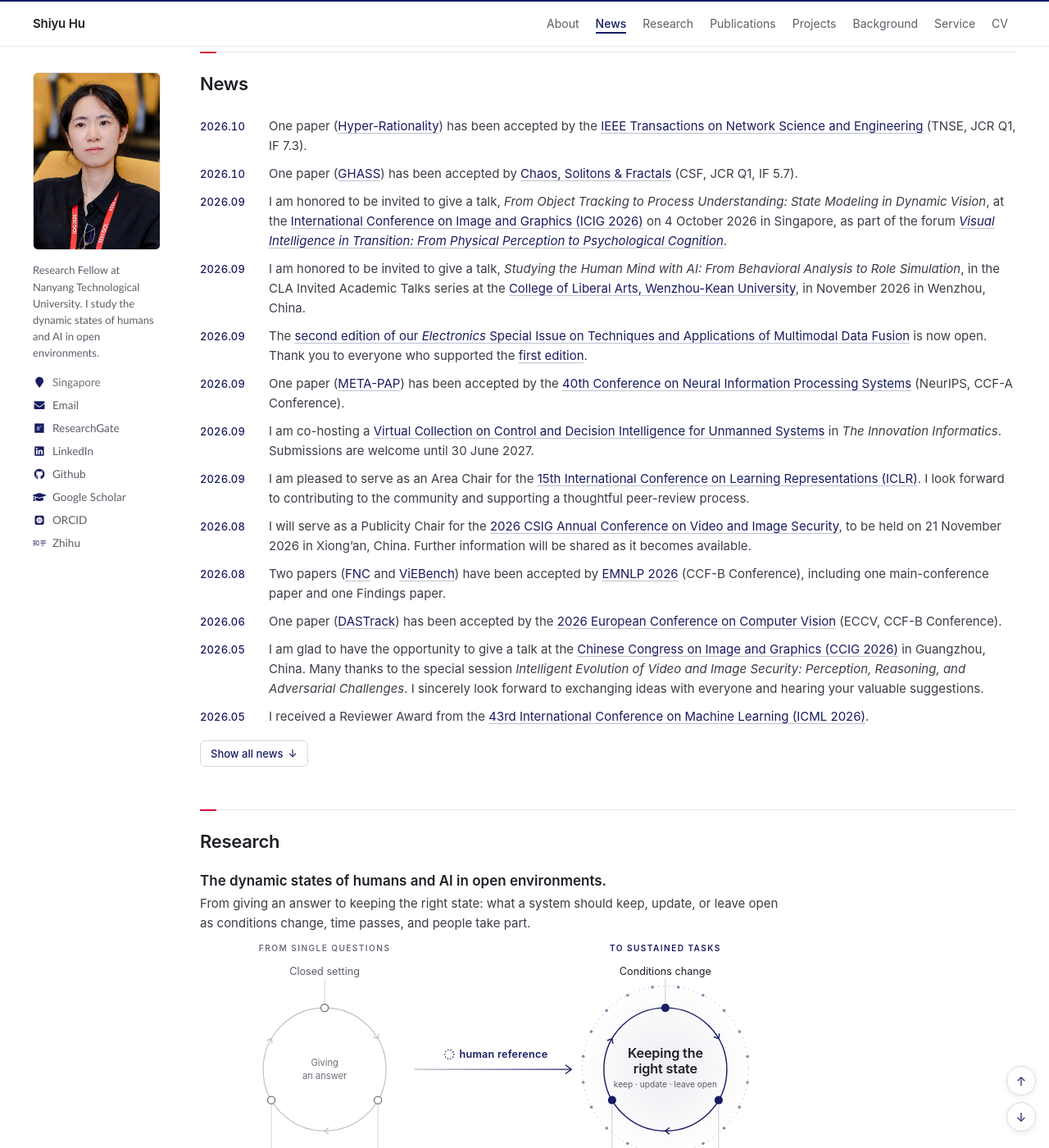
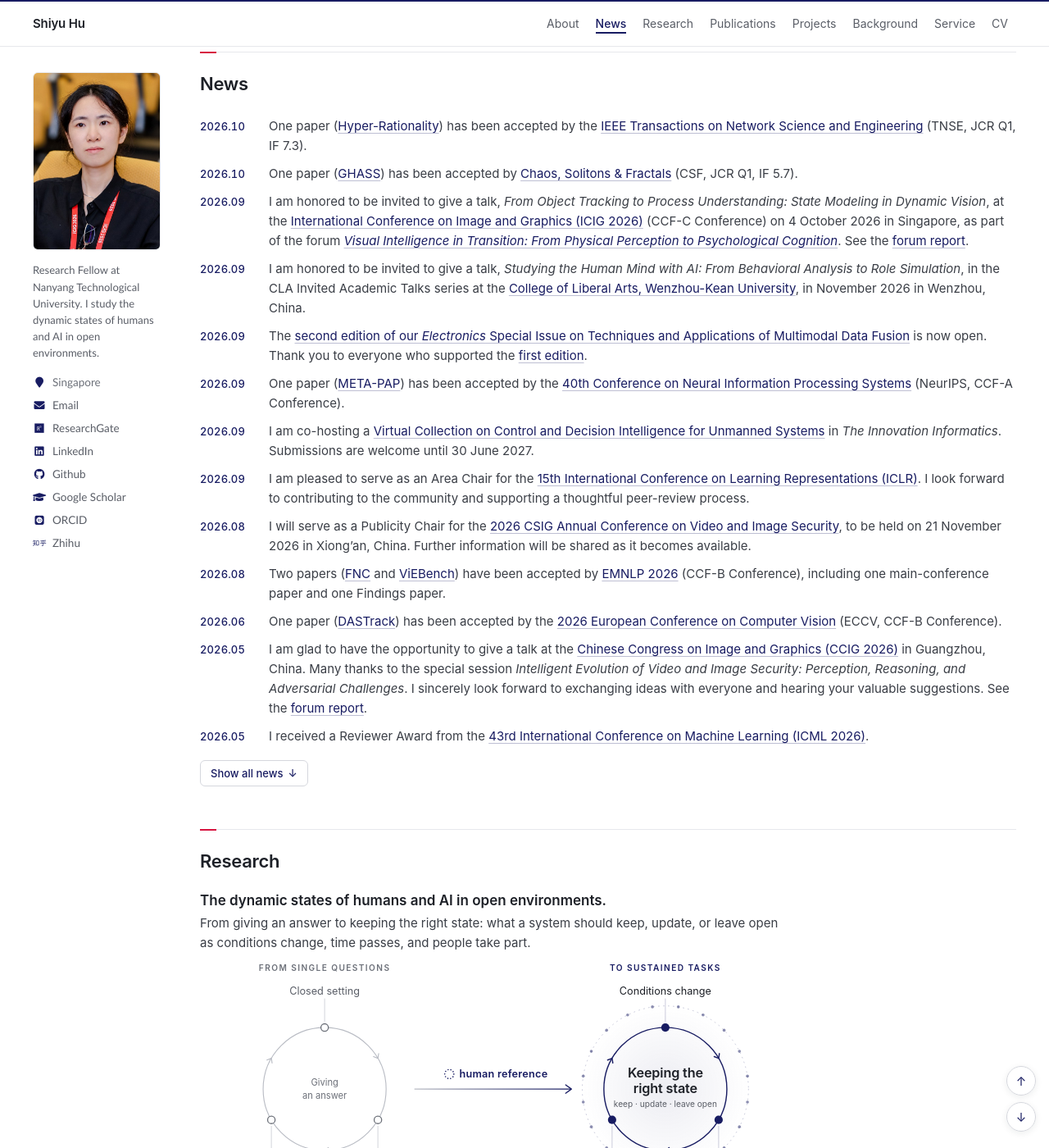
Before and after one commit to huuuuusy/huuuuusy.github.io, a Jekyll site: the page built from _pages/about.md, in a window 1280 px wide and 1400 px high, scrolled down 514 px. Shown: the whole window at 82% size. Built offline with Jekyll 4.4.1, drawn with Linux system fonts in a browser that asks for light colours; some web fonts are replaced; some of the changed text lies outside the part shown.

Commit message:
Label ICIG as CCF-C and link the ICIG and CCIG forum reports
The ICIG 2026 talk entry names the 14th edition and NTU as the venue, and
the CCIG 2026 entry gains its forum name; both talks and their News items
link the CSIG-TCVIS forum reports. Publish the CV with the same changes.

Co-Authored-By: Claude Opus 5.5 <noreply@anthropic.com>

```diff
--- a/_includes/home/content/activity.md
+++ b/_includes/home/content/activity.md
@@ -57,14 +57,17 @@
 - **Title:** Studying the Human Mind with AI: From Behavioral Analysis to Role Simulation
 - **Date & Location:** November, 2026, Wenzhou, China<br>
 
-**[International Conference on Image and Graphics (ICIG 2026)](https://icig.csig.org.cn/2026/index.html)**
+**[14th International Conference on Image and Graphics (ICIG 2026)](https://icig.csig.org.cn/2026/index.html)** (CCF-C Conference)
 - **Forum:** [Visual Intelligence in Transition: From Physical Perception to Psychological Cognition](https://icig.csig.org.cn/2026/14104/list.html)
 - **Title:** From Object Tracking to Process Understanding: State Modeling in Dynamic Vision
-- **Date & Location:** 4th October, 2026, Singapore<br>
+- **Date & Location:** 4th October, 2026, Nanyang Technological University, Singapore<br>
+[Forum Report](https://mp.weixin.qq.com/s/A4x_gxXGLLJTHXG1RIE9HQ)
 
 **[Chinese Congress on Image and Graphics (CCIG 2026)](https://ccig.csig.org.cn/2026/)**
+- **Forum:** Intelligent Evolution of Video and Image Security: Perception, Reasoning, and Adversarial Challenges
 - **Title:** Visual Understanding Reliability in Open Environments: from Robust Perception to Semantic Consistency
 - **Date & Location:** 29th May, 2026, Guangzhou, China<br>
+[Forum Report](https://mp.weixin.qq.com/s/HlhbVIXIuAIwHpVa3Vyf1Q)
 
 **[University of Chinese Academy of Sciences, 2025 Graduate Academic Forum (Artificial Intelligence Sub-forum)](https://mp.weixin.qq.com/s/Frgc8iEkhvYBO5XM7wGQsw)**
 - **Role:** Alumni speaker, research experience sharing
--- a/_includes/home/content/news.md
+++ b/_includes/home/content/news.md
@@ -4,7 +4,7 @@
 
 **2026.10** One paper ([GHASS](#GHASS)) has been accepted by [Chaos, Solitons & Fractals](https://www.sciencedirect.com/journal/chaos-solitons-and-fractals) (CSF, JCR Q1, IF 5.7).
 
-**2026.09** I am honored to be invited to give a talk, *From Object Tracking to Process Understanding: State Modeling in Dynamic Vision*, at the [International Conference on Image and Graphics (ICIG 2026)](https://icig.csig.org.cn/2026/index.html) on 4 October 2026 in Singapore, as part of the forum [*Visual Intelligence in Transition: From Physical Perception to Psychological Cognition*](https://icig.csig.org.cn/2026/14104/list.html).
+**2026.09** I am honored to be invited to give a talk, *From Object Tracking to Process Understanding: State Modeling in Dynamic Vision*, at the [International Conference on Image and Graphics (ICIG 2026)](https://icig.csig.org.cn/2026/index.html) (CCF-C Conference) on 4 October 2026 in Singapore, as part of the forum [*Visual Intelligence in Transition: From Physical Perception to Psychological Cognition*](https://icig.csig.org.cn/2026/14104/list.html). See the [forum report](https://mp.weixin.qq.com/s/A4x_gxXGLLJTHXG1RIE9HQ).
 
 **2026.09** I am honored to be invited to give a talk, *Studying the Human Mind with AI: From Behavioral Analysis to Role Simulation*, in the CLA Invited Academic Talks series at the [College of Liberal Arts, Wenzhou-Kean University](https://cla.wku.edu.cn/en), in November 2026 in Wenzhou, China.
 
@@ -22,7 +22,7 @@
 
 **2026.06** One paper ([DASTrack](#DASTrack)) has been accepted by the [2026 European Conference on Computer Vision](https://eccv.ecva.net/Conferences/2026) (ECCV, CCF-B Conference).
 
-**2026.05** I am glad to have the opportunity to give a talk at the [Chinese Congress on Image and Graphics (CCIG 2026)](https://ccig.csig.org.cn/2026/) in Guangzhou, China. Many thanks to the special session *Intelligent Evolution of Video and Image Security: Perception, Reasoning, and Adversarial Challenges*. I sincerely look forward to exchanging ideas with everyone and hearing your valuable suggestions.
+**2026.05** I am glad to have the opportunity to give a talk at the [Chinese Congress on Image and Graphics (CCIG 2026)](https://ccig.csig.org.cn/2026/) in Guangzhou, China. Many thanks to the special session *Intelligent Evolution of Video and Image Security: Perception, Reasoning, and Adversarial Challenges*. I sincerely look forward to exchanging ideas with everyone and hearing your valuable suggestions. See the [forum report](https://mp.weixin.qq.com/s/HlhbVIXIuAIwHpVa3Vyf1Q).
 
 **2026.05** I received a Reviewer Award from the [43rd International Conference on Machine Learning (ICML 2026)](https://icml.cc/Conferences/2026).
 
```
Also changed, not shown: docs/plans/mature-cosmic-academic-homepage-redesign.md (+6 -0 lines), 1 other file.
